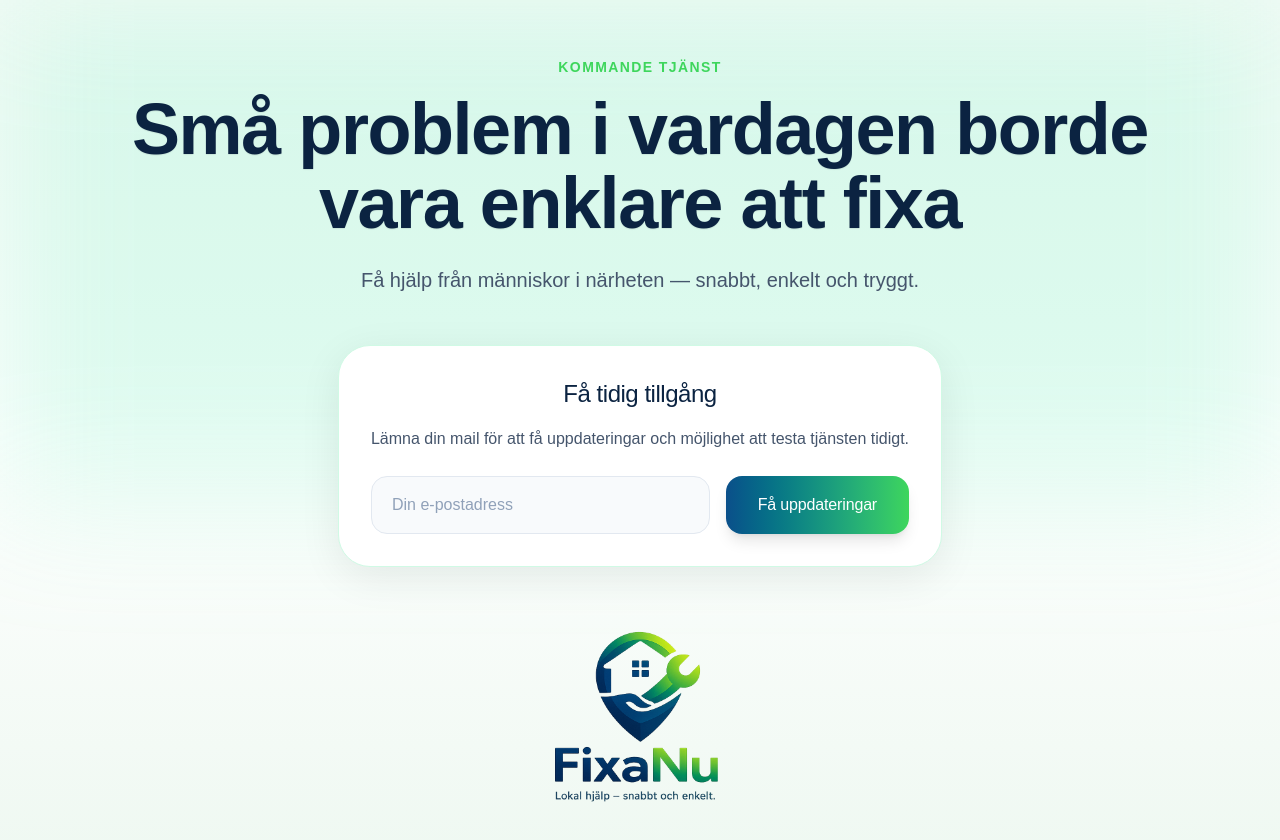
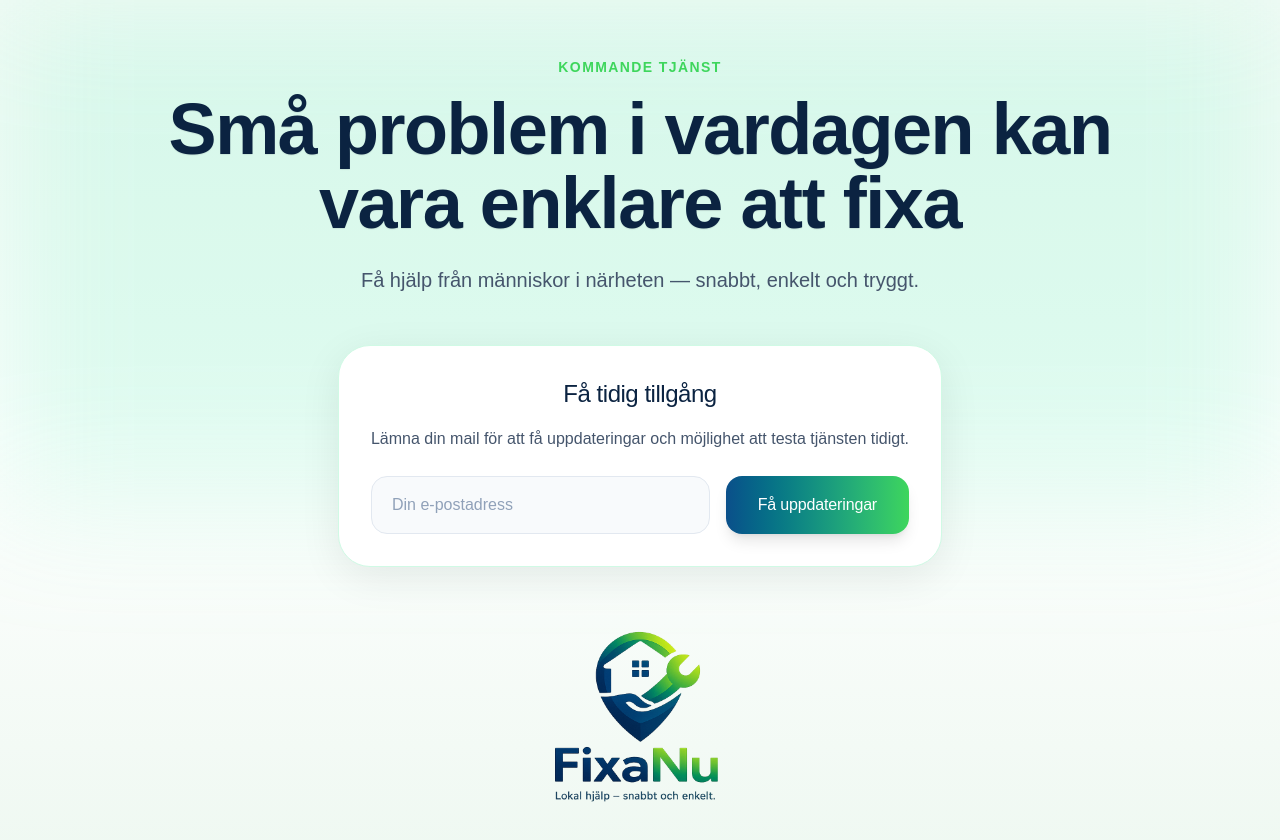
Before and after one commit to 54ttjw2zmd-create/FixaNu, a Next.js app: page / in a window 1280 px wide. Shown: the top 840 px of the page. Built offline with nearby package versions, Linux system fonts and the light colour scheme; a web font is replaced by a local one.

Commit message:
update landing page

```diff
--- a/app/page.tsx
+++ b/app/page.tsx
@@ -11,7 +11,7 @@ export default function Page() {
         </p>
 
         <h1 className="cabinet-font text-5xl md:text-7xl font-black leading-[1.02] tracking-[-0.02em] [text-shadow:0_1px_1px_rgba(0,0,0,0.08)] mb-6 text-[#0B2341]">
-          Små problem i vardagen borde vara enklare att fixa
+          Små problem i vardagen kan vara enklare att fixa
         </h1>
 
         <p className="cabinet-medium text-lg md:text-xl text-slate-600 leading-relaxed mb-12 max-w-3xl mx-auto">
```
